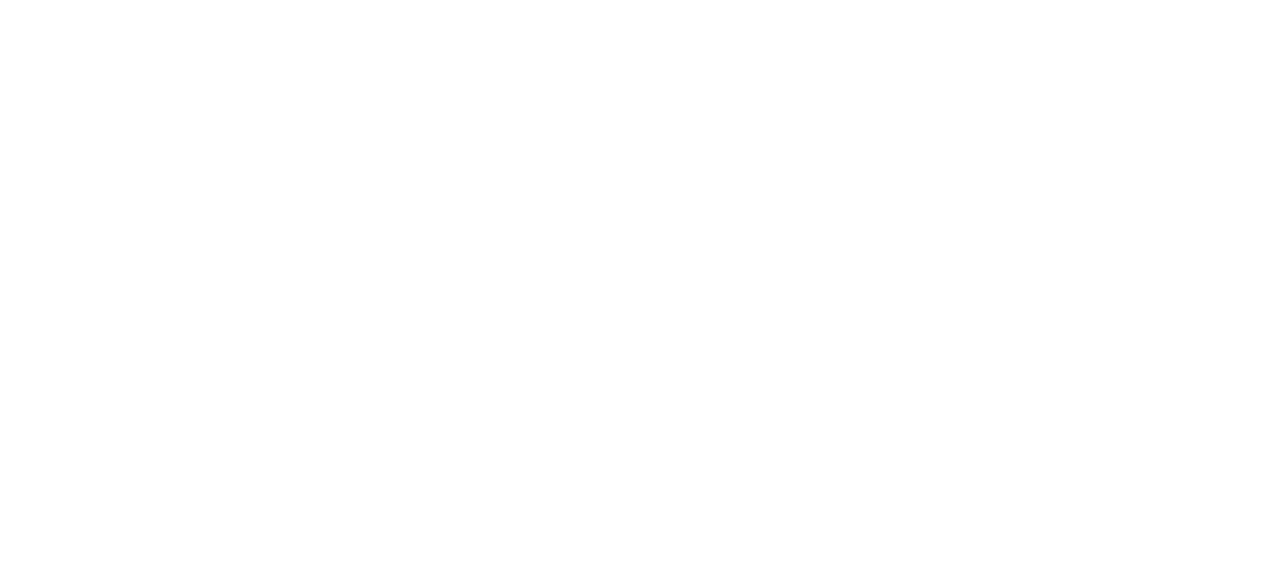
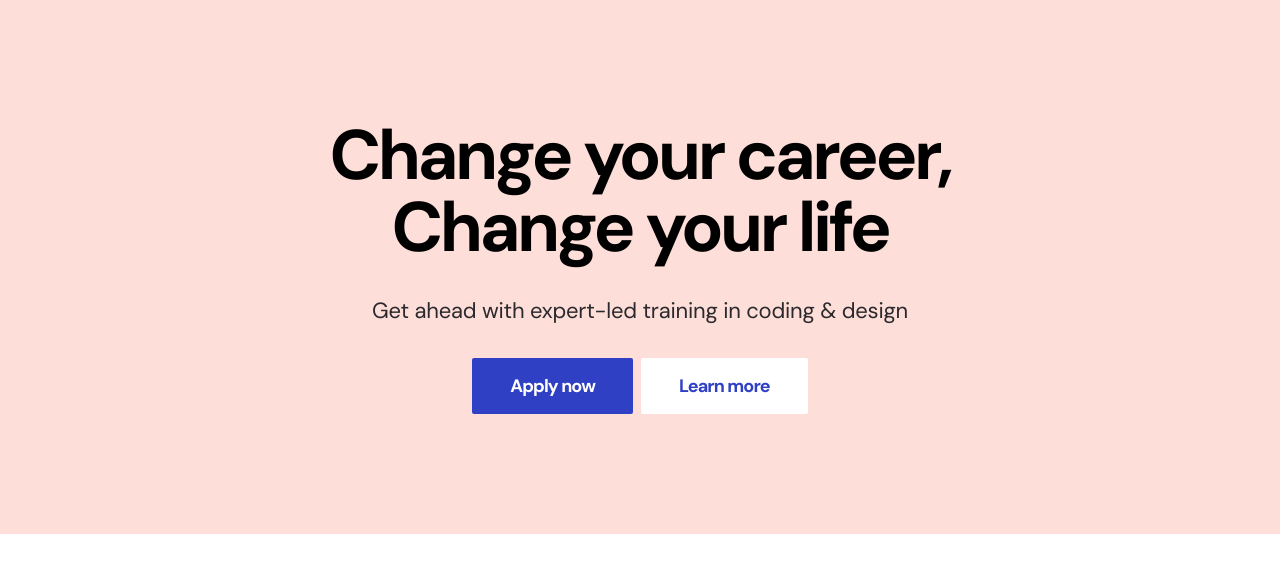
Before and after one commit to jjori-master/exercise-html-markup, a website: page BUGLESS-CSS/final_project/index.html in a window 1280 px wide. Drawn offline with Linux system fonts and the light colour scheme.

Commit message:
Landing 페이지 퍼블리싱
 - 1회 직접 만들어 보고, 강의 듣고 다시 다 지우고 기억을 더듬어 제작
 - https://edu.goorm.io/learn/lecture/20583/%EA%B9%80%EB%B2%84%EA%B7%B8%EC%9D%98-html-css%EB%8A%94-%EC%9E%AC%EB%B0%8C%EB%8B%A4/lesson/976635/%EC%8B%A4%EC%8A%B5-landing-section

```diff
--- a/BUGLESS-CSS/final_project/index.html
+++ b/BUGLESS-CSS/final_project/index.html
@@ -14,5 +14,26 @@
     <link href="./style.css" rel="stylesheet" />
     <title>Final Project</title>
   </head>
-  <body></body>
+  <body>
+    <section class="landing">
+      <div class="container">
+        <div class="row">
+          <div class="col-12">
+            <div class="content-group">
+              <h1 class="landing-title">
+                Change your career,<br />Change your life
+              </h1>
+              <p class="landing-desc">
+                Get ahead with expert-led training in coding & design
+              </p>
+              <div class="landing-button-group">
+                <a href="#" class="button">Apply now</a>
+                <a href="#" class="button reverted">Learn more</a>
+              </div>
+            </div>
+          </div>
+        </div>
+      </div>
+    </section>
+  </body>
 </html>
--- a/BUGLESS-CSS/final_project/style.css
+++ b/BUGLESS-CSS/final_project/style.css
@@ -53,12 +53,90 @@ p {
   letter-spacing: -0.01em;
 }
 
+.button {
+  font-size: 15px;
+  line-height: 1.6;
+  letter-spacing: -0.05em;
+  padding: 12px 35px;
+  color: #fff;
+  background-color: #3040c4;
+  border-radius: 2px;
+  font-weight: 700;
+}
+
+.button.reverted {
+  color: #3040c4;
+  background-color: #fff;
+}
+
+/* Landing */
+.landing {
+  background-color: #fdded8;
+  height: 100vh;
+  display: flex;
+  justify-content: center;
+  align-items: center;
+}
+
+.content-group {
+  display: flex;
+  flex-direction: column;
+  justify-content: center;
+  align-items: center;
+  text-align: center;
+}
+
+.landing-title {
+  font-size: 40px;
+  line-height: 1;
+  letter-spacing: -0.05em;
+  margin-bottom: 24px;
+}
+
+.landing-desc {
+  margin-bottom: 20px;
+}
+
+.landing-button-group {
+  display: flex;
+  justify-content: center;
+  align-items: center;
+}
+
+.landing-button-group .button:first-child {
+  margin-right: 8px;
+}
+
 /* >= 768px (Desktop) */
 @media screen and (min-width: 768px) {
   /* Reset CSS */
   p {
     font-size: 22px;
     line-height: 1.363636363636364;
+  }
+
+  .button {
+    font-size: 18px;
+    line-height: 1.555555555555556;
+    padding: 14px 38px;
+  }
+
+  /* Landing */
+
+  .landing {
+    height: inherit;
+    width: 100%;
+    padding: 120px 255px;
+  }
+
+  .landing-title {
+    font-size: 70px;
+    line-height: 1.028571428571429;
+    margin-bottom: 32px;
+  }
+
+  .landing-desc {
+    margin-bottom: 32px;
   }
 }
 
```
